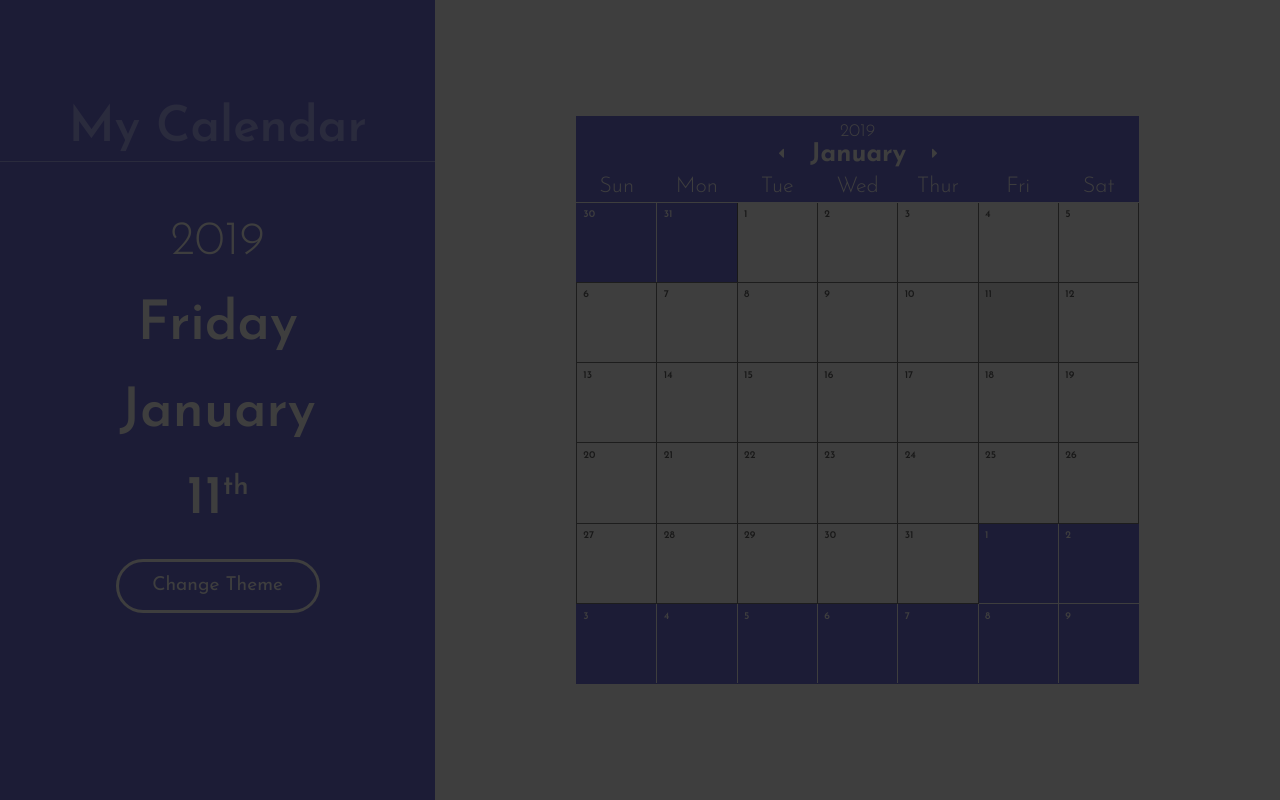
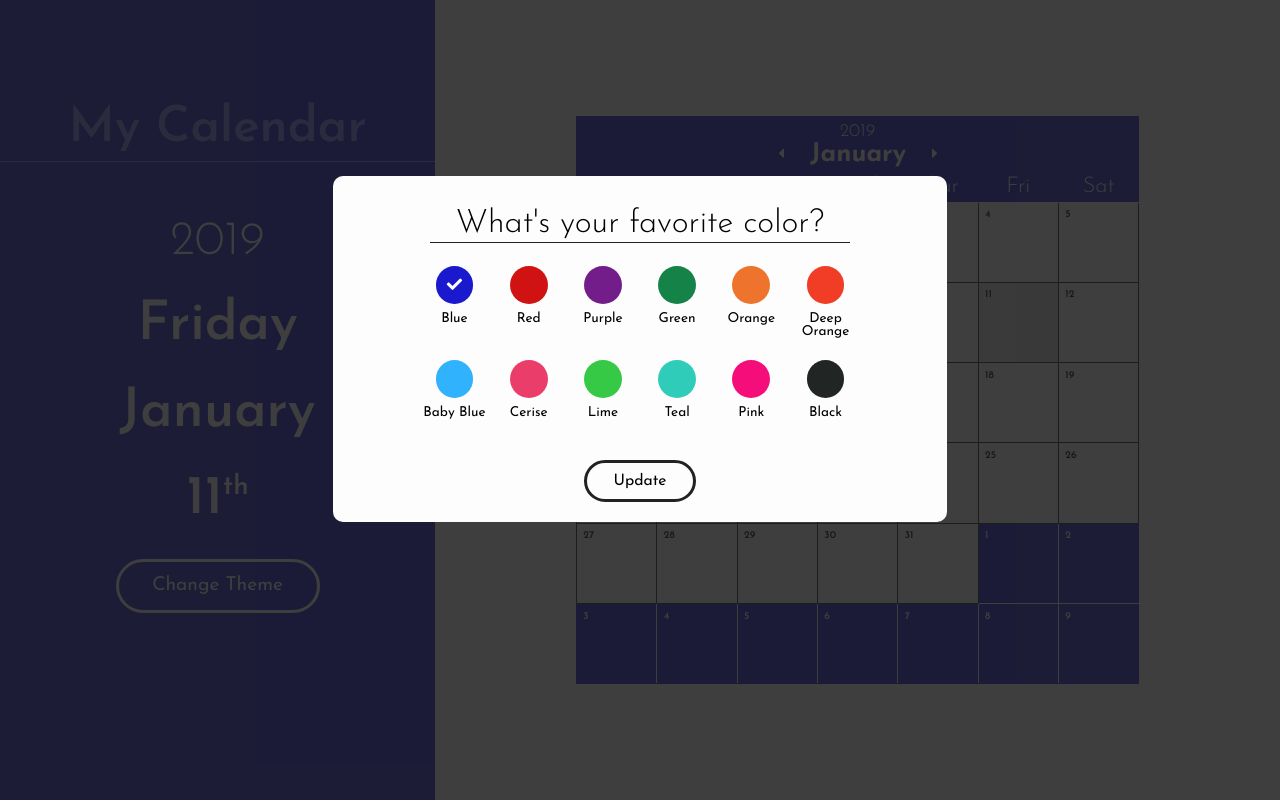
Before and after one commit to Zeztron/calendar-app, a website: page index.html in a window 1280 px wide. Both pictures are taken after a click on the button "Change Theme". Drawn offline with nearby package versions, Linux system fonts and the light colour scheme; files that its build step writes are made by us from their sources.

Commit message:
can now change theme colors

```diff
--- a/index.html
+++ b/index.html
@@ -117,67 +117,67 @@
                 <h4>What's your favorite color?</h4>
                 <div id="color-options">
                     <div class="color-option">
-                        <div id="blue" class="color-preview" style="background-color: #1b19cd"><i class="fas fa-check checkmark"></i></div>
+                        <div id="blue" class="color-preview" style="background-color: #1b19cd" onclick="updateColorData('blue');"><i class="fas fa-check checkmark"></i></div>
                         <h5>Blue</h5>
                     </div>
 
                     <div class="color-option">
-                        <div class="color-preview" id="red" style="background-color: #D01212;"></div>
+                        <div class="color-preview" id="red" style="background-color: #D01212;" onclick="updateColorData('red');"></div>
                         <h5>Red</h5>
                     </div>
 
                     <div class="color-option">
-                        <div class="color-preview" id="purple" style="background-color: #721D89;"></div>
+                        <div class="color-preview" id="purple" style="background-color: #721D89;" onclick="updateColorData('purple');"></div>
                         <h5>Purple</h5>
                     </div>
 
                     <div class="color-option">
-                        <div class="color-preview" id="green" style="background-color: #158348;"></div>
+                        <div class="color-preview" id="green" style="background-color: #158348;" onclick="updateColorData('green');"></div>
                         <h5>Green</h5>
                     </div>
 
                     <div class="color-option">
-                        <div class="color-preview" id="orange" style="background-color: #EE742D;"></div>
+                        <div class="color-preview" id="orange" style="background-color: #EE742D;" onclick="updateColorData('orange');"></div>
                         <h5>Orange</h5>
                     </div>
 
                     <div class="color-option">
-                        <div class="color-preview" id="deep-orange" style="background-color: #F13C26;"></div>
+                        <div class="color-preview" id="deep-orange" style="background-color: #F13C26;" onclick="updateColorData('deep-orange');"></div>
                         <h5>Deep Orange</h5>
                     </div>
 
                     <div class="color-option">
-                        <div class="color-preview" id="baby-blue" style="background-color: #31B2FC;"></div>
+                        <div class="color-preview" id="baby-blue" style="background-color: #31B2FC;" onclick="updateColorData('baby-blue');"></div>
                         <h5>Baby Blue</h5>
                     </div>
 
                     <div class="color-option">
-                        <div class="color-preview" id="cerise" style="background-color: #EA3D69;"></div>
+                        <div class="color-preview" id="cerise" style="background-color: #EA3D69;" onclick="updateColorData('cerise');"></div>
                         <h5>Cerise</h5>
                     </div>
 
                     <div class="color-option">
-                        <div class="color-preview" id="lime" style="background-color: #36C945;"></div>
+                        <div class="color-preview" id="lime" style="background-color: #36C945;" onclick="updateColorData('lime');"></div>
                         <h5>Lime</h5>
                     </div>
 
                     <div class="color-option">
-                        <div class="color-preview" id="teal" style="background-color: #2FCCB9;"></div>
+                        <div class="color-preview" id="teal" style="background-color: #2FCCB9;" onclick="updateColorData('teal');"></div>
                         <h5>Teal</h5>
                     </div>
 
                     <div class="color-option">
-                        <div class="color-preview" id="pink" style="background-color: #F50D7A;"></div>
+                        <div class="color-preview" id="pink" style="background-color: #F50D7A;" onclick="updateColorData('pink');"></div>
                         <h5>Pink</h5>
                     </div>
 
                     <div class="color-option">
-                        <div class="color-preview" id="black" style="background-color: #212524;"></div>
+                        <div class="color-preview" id="black" style="background-color: #212524;" onclick="updateColorData('black');"></div>
                         <h5>Black</h5>
                     </div>
 
                 </div>
-                <button id="update-theme-button" class="button font">Update</button>
+                <button id="update-theme-button" class="button font" onclick="updateColorClicked();">Update</button>
             </div>
         </div>
 
--- a/js/app.js
+++ b/js/app.js
@@ -383,7 +383,6 @@ document.onkeydown = function(e) {
     }
 }
 
-
 function openModal(num) {
     modal.open = true;
     modal.classList.add("fade-in");
@@ -401,7 +400,7 @@ modal.addEventListener("animationend", () => {
     if (modal.classList.contains("fade-in")) {
         modal.classList.remove("fade-in");
         switch(data.currentModalPopup) {
-            case 1: break;
+            case 1: renderFavColorPicker(); break;
             case 2: break;
         }
     }
@@ -412,6 +411,43 @@ modal.addEventListener("animationend", () => {
     }
 });
 
+function renderFavColorPicker() {
+    var template = document.getElementById("fav-color");
+    template.removeAttribute("hidden");
+}
+
+// This gets called when a fav color is clicked
+function updateColorData(name) {
+    colorData.forEach(function(arrayData) {
+        if(name === arrayData.name) {
+            data.currentColor.color = arrayData.colorCode;
+            data.currentColor.offColor = arrayData.offColorCode;
+            data.currentColor.name = arrayData.name;
+        }
+    });
+
+    // console.log(data.currentColor.name);
+}
+
+function changeColor() {
+  var elements;
+  elements = document.getElementsByClassName("color");
+  for (let i = 0; i < elements.length; i++) {
+    elements[i].style.backgroundColor = data.currentColor.color;
+  }
+  elements = document.getElementsByClassName("border-color");
+  for (let i = 0; i < elements.length; i++) {
+    elements[i].style.borderColor = data.currentColor.color;
+  }
+}
+
+function updateColorClicked() {
+  changeColor();
+  document.getElementById("fav-color").setAttribute("hidden", "hidden");
+  modal.classList.add("fade-out");
+}
+
+
 function init() {
     updateCurrentDates();
     updateCalendarDates();
```
